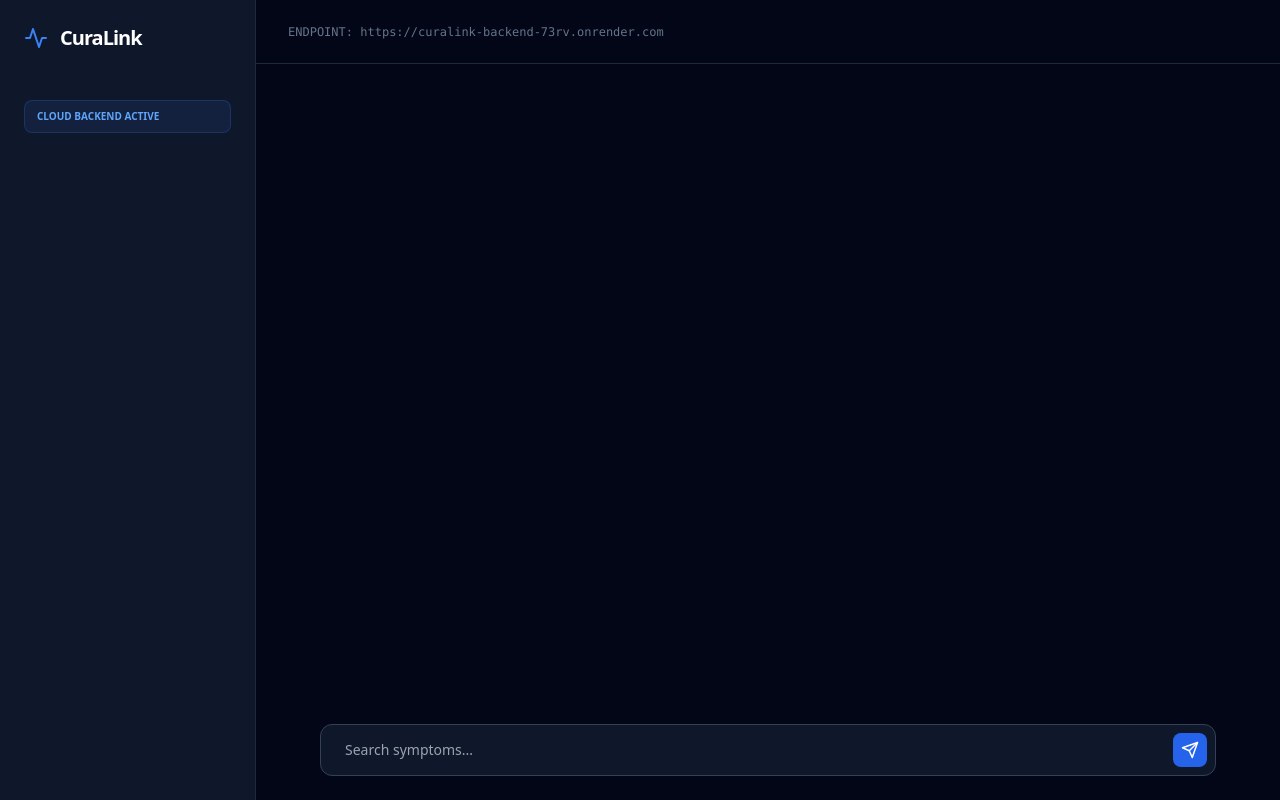
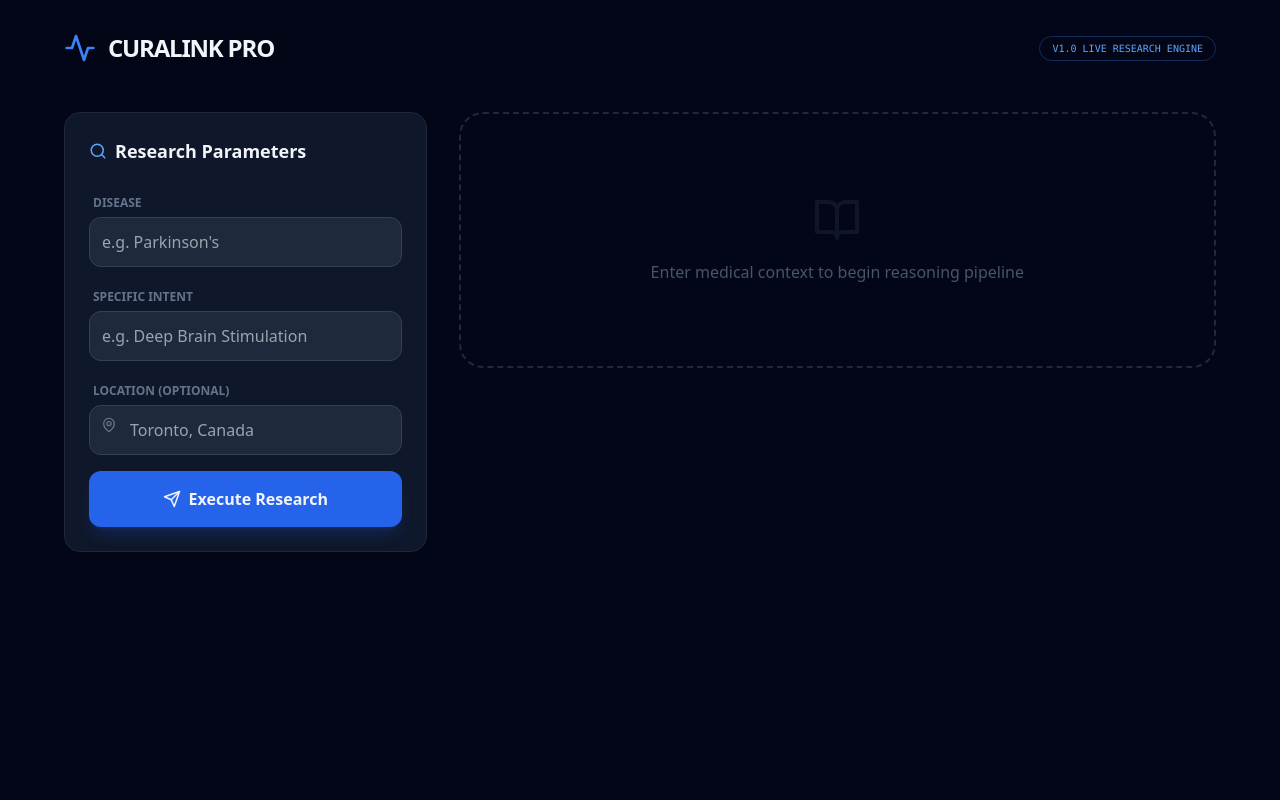
Before and after one commit to saisatwi/CuraLink, a React (Create React App) app in the folder frontend/: page / in a window 1280 px wide. Built offline with nearby package versions, Linux system fonts and the light colour scheme.

Commit message:
FEAT: Integrated PubMed, OpenAlex, and ClinicalTrials.gov with Research UI

```diff
--- a/frontend/src/App.js
+++ b/frontend/src/App.js
@@ -1,92 +1,135 @@
 import React, { useState } from 'react';
 import axios from 'axios';
-import { Search, Activity, ShieldCheck, Send, Bot, User, Loader2 } from 'lucide-react';
+import { Search, BookOpen, Activity, MapPin, Send, Loader2, Award } from 'lucide-react';
 
-// EXACT Link to your Render Backend
 const API_BASE_URL = "https://curalink-backend-73rv.onrender.com";
 
 export default function App() {
-  const [query, setQuery] = useState("");
-  const [chat, setChat] = useState([]);
+  const [form, setForm] = useState({ disease: "", intent: "", location: "" });
+  const [result, setResult] = useState(null);
   const [loading, setLoading] = useState(false);
 
-  const handleSearch = async (e) => {
+  const handleResearch = async (e) => {
     e.preventDefault();
-    if (!query.trim()) return;
-
-    const userMsg = { role: 'user', content: query, id: Date.now() };
-    setChat(prev => [...prev, userMsg]);
     setLoading(true);
-
     try {
-      // We add a 10-second timeout to wait for the server to wake up
-      const response = await axios.get(`${API_BASE_URL}/api/search?q=${query}`, { timeout: 15000 });
-
-      const botMsg = {
-        role: 'bot',
-        content: response.data.length > 0 ? "Here are the matching records:" : "No direct matches found in database.",
-        results: response.data,
-        id: Date.now() + 1
-      };
-      setChat(prev => [...prev, botMsg]);
+      const res = await axios.post(`${API_BASE_URL}/api/research`, form);
+      setResult(res.data);
     } catch (err) {
-      setChat(prev => [...prev, {
-        role: 'bot',
-        content: "The server is currently waking up. Please wait 10 seconds and try your search again.",
-        id: Date.now() + 1
-      }]);
+      alert("Error fetching research data");
     } finally {
       setLoading(false);
-      setQuery("");
     }
   };
 
   return (
-    <div className="flex h-screen bg-[#020617] text-white font-sans overflow-hidden">
-      {/* Sidebar - Pro Design */}
-      <aside className="w-64 bg-[#0f172a] border-r border-slate-800 p-6 hidden md:block">
-        <div className="flex items-center gap-3 mb-12">
-          <Activity className="text-blue-500" />
-          <span className="font-bold text-xl tracking-tighter">CuraLink</span>
+    <div className="min-h-screen bg-[#020617] text-slate-100 p-4 md:p-8 font-sans">
+      <header className="max-w-6xl mx-auto flex justify-between items-center mb-12">
+        <div className="flex items-center gap-3">
+          <Activity className="text-blue-500" size={32} />
+          <h1 className="text-2xl font-bold tracking-tighter uppercase">CuraLink Pro</h1>
         </div>
-        <div className="px-3 py-2 bg-blue-500/10 border border-blue-500/20 rounded-lg text-[10px] text-blue-400 font-bold uppercase animate-pulse">
-           Cloud Backend Active
+        <div className="text-[10px] border border-blue-500/30 px-3 py-1 rounded-full text-blue-400 font-mono">
+          V1.0 LIVE RESEARCH ENGINE
         </div>
-      </aside>
+      </header>
 
-      {/* Chat Area */}
-      <main className="flex-1 flex flex-col">
-        <header className="h-16 border-b border-slate-800 flex items-center px-8 text-xs text-slate-500 font-mono">
-          ENDPOINT: {API_BASE_URL}
-        </header>
-
-        <div className="flex-1 overflow-y-auto p-6 space-y-6">
-          {chat.map((msg) => (
-            <div key={msg.id} className={`flex ${msg.role === 'user' ? 'justify-end' : 'justify-start'}`}>
-              <div className={`max-w-[80%] p-4 rounded-2xl ${msg.role === 'user' ? 'bg-blue-600' : 'bg-[#1e293b] border border-slate-700'}`}>
-                <p className="text-sm">{msg.content}</p>
-                {msg.results && msg.results.map((r, i) => (
-                  <div key={i} className="mt-3 p-2 bg-black/20 rounded text-xs border border-white/5">
-                    <strong className="text-blue-400">{r.title}</strong>: {r.snippet}
-                  </div>
-                ))}
+      <main className="max-w-6xl mx-auto grid md:grid-cols-3 gap-8">
+        {/* Left: Structured Input */}
+        <section className="bg-[#0f172a] p-6 rounded-2xl border border-slate-800 h-fit">
+          <h2 className="text-lg font-semibold mb-6 flex items-center gap-2">
+            <Search size={18} className="text-blue-400"/> Research Parameters
+          </h2>
+          <form onSubmit={handleResearch} className="space-y-4">
+            <div>
+              <label className="text-xs text-slate-500 uppercase font-bold px-1">Disease</label>
+              <input
+                className="w-full bg-[#1e293b] border border-slate-700 p-3 rounded-xl mt-1 outline-none focus:border-blue-500"
+                placeholder="e.g. Parkinson's"
+                onChange={(e) => setForm({...form, disease: e.target.value})}
+                required
+              />
+            </div>
+            <div>
+              <label className="text-xs text-slate-500 uppercase font-bold px-1">Specific Intent</label>
+              <input
+                className="w-full bg-[#1e293b] border border-slate-700 p-3 rounded-xl mt-1 outline-none focus:border-blue-500"
+                placeholder="e.g. Deep Brain Stimulation"
+                onChange={(e) => setForm({...form, intent: e.target.value})}
+              />
+            </div>
+            <div>
+              <label className="text-xs text-slate-500 uppercase font-bold px-1">Location (Optional)</label>
+              <div className="relative">
+                <MapPin className="absolute left-3 top-4 text-slate-500" size={16}/>
+                <input
+                  className="w-full bg-[#1e293b] border border-slate-700 p-3 pl-10 rounded-xl mt-1 outline-none focus:border-blue-500"
+                  placeholder="Toronto, Canada"
+                  onChange={(e) => setForm({...form, location: e.target.value})}
+                />
               </div>
             </div>
-          ))}
-          {loading && <div className="text-xs text-slate-500 animate-pulse flex items-center gap-2"><Loader2 size={12} className="animate-spin"/> Searching...</div>}
-        </div>
+            <button
+              type="submit"
+              className="w-full bg-blue-600 hover:bg-blue-500 py-4 rounded-xl font-bold flex items-center justify-center gap-2 transition-all shadow-lg shadow-blue-600/20"
+              disabled={loading}
+            >
+              {loading ? <Loader2 className="animate-spin" /> : <><Send size={18}/> Execute Research</>}
+            </button>
+          </form>
+        </section>
 
-        <form onSubmit={handleSearch} className="p-6">
-          <div className="max-w-4xl mx-auto flex gap-2 bg-[#0f172a] p-2 rounded-xl border border-slate-700">
-            <input
-              className="flex-1 bg-transparent px-4 outline-none text-sm"
-              placeholder="Search symptoms..."
-              value={query}
-              onChange={(e) => setQuery(e.target.value)}
-            />
-            <button className="bg-blue-600 p-2 rounded-lg"><Send size={18}/></button>
-          </div>
-        </form>
+        {/* Right: Results Display */}
+        <section className="md:col-span-2 space-y-6">
+          {!result && !loading && (
+            <div className="h-64 border-2 border-dashed border-slate-800 rounded-3xl flex flex-col items-center justify-center text-slate-600">
+              <BookOpen size={48} className="mb-4 opacity-20" />
+              <p>Enter medical context to begin reasoning pipeline</p>
+            </div>
+          )}
+
+          {result && (
+            <div className="space-y-6">
+              {/* LLM Summary */}
+              <div className="bg-blue-600/10 border border-blue-500/20 p-6 rounded-2xl">
+                <h3 className="text-blue-400 text-xs font-bold uppercase tracking-widest mb-3 flex items-center gap-2">
+                  <Award size={14}/> LLM Reasoning Summary
+                </h3>
+                <p className="text-sm leading-relaxed text-slate-200 italic">"{result.summary}"</p>
+              </div>
+
+              {/* Trials */}
+              <div className="space-y-4">
+                <h3 className="text-white font-bold px-2">Clinical Trials ({result.trials.length})</h3>
+                <div className="grid gap-3">
+                  {result.trials.map((t, i) => (
+                    <a href={t.url} target="_blank" key={i} className="bg-[#0f172a] p-4 rounded-xl border border-slate-800 hover:border-blue-500/50 transition-all">
+                      <div className="text-xs text-emerald-400 font-bold mb-1 uppercase tracking-tighter">{t.status}</div>
+                      <div className="text-sm font-semibold">{t.title}</div>
+                      <div className="text-[10px] text-slate-500 mt-2">Source: {t.source}</div>
+                    </a>
+                  ))}
+                </div>
+              </div>
+
+              {/* Publications */}
+              <div className="space-y-4">
+                <h3 className="text-white font-bold px-2">Scientific Publications</h3>
+                <div className="grid gap-3">
+                  {result.publications.map((p, i) => (
+                    <a href={p.url} target="_blank" key={i} className="bg-[#0f172a] p-4 rounded-xl border border-slate-800 hover:border-blue-500/50 transition-all">
+                      <div className="text-sm font-semibold text-slate-200">{p.title}</div>
+                      <div className="text-[10px] text-slate-500 mt-2 flex justify-between">
+                        <span>{p.source} • {p.year || "2026"}</span>
+                        <span className="text-blue-500 italic underline">View Paper</span>
+                      </div>
+                    </a>
+                  ))}
+                </div>
+              </div>
+            </div>
+          )}
+        </section>
       </main>
     </div>
   );
```
Also changed, not shown: 1 other file (tests, documents, lock files or other folders).
